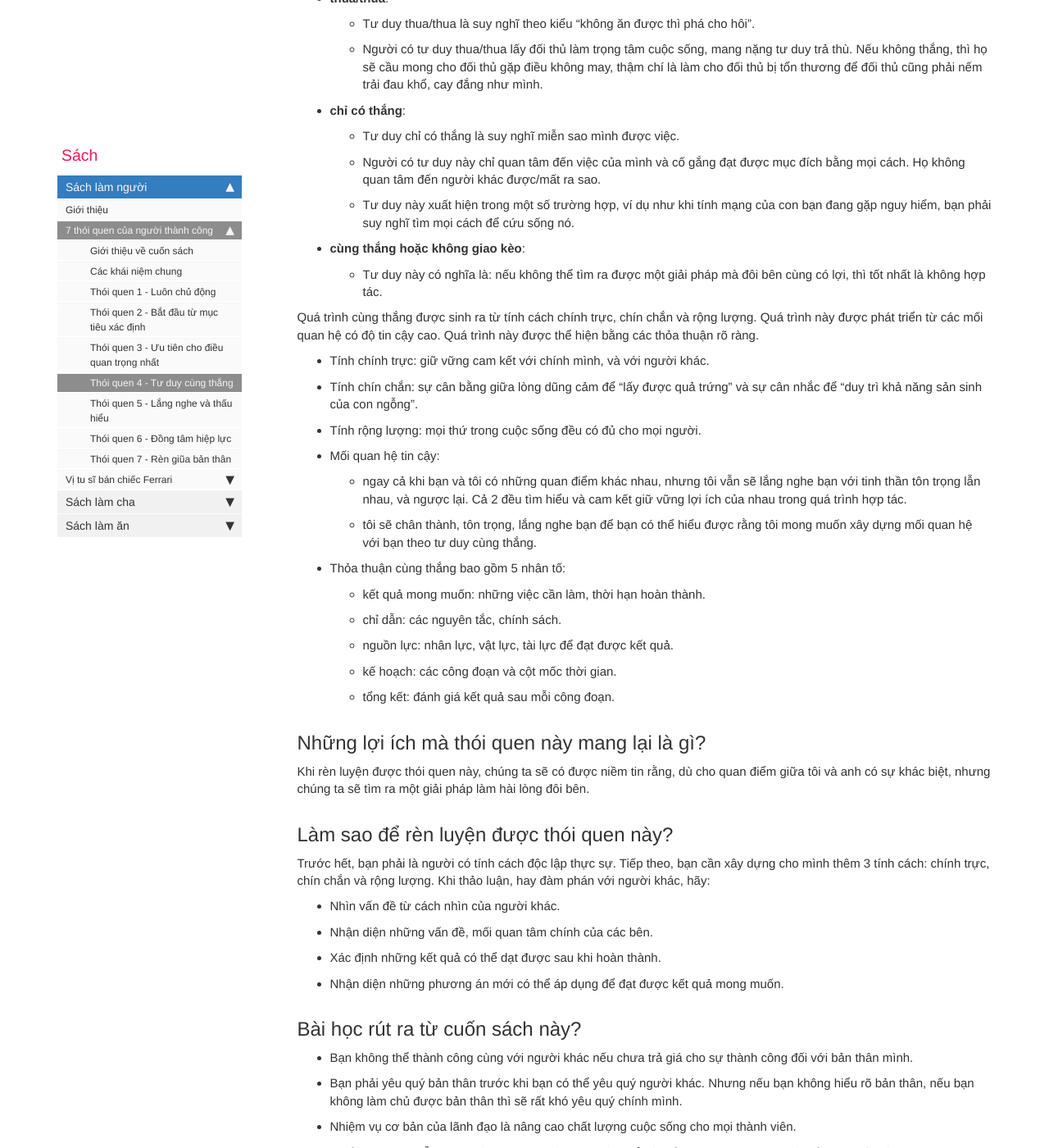
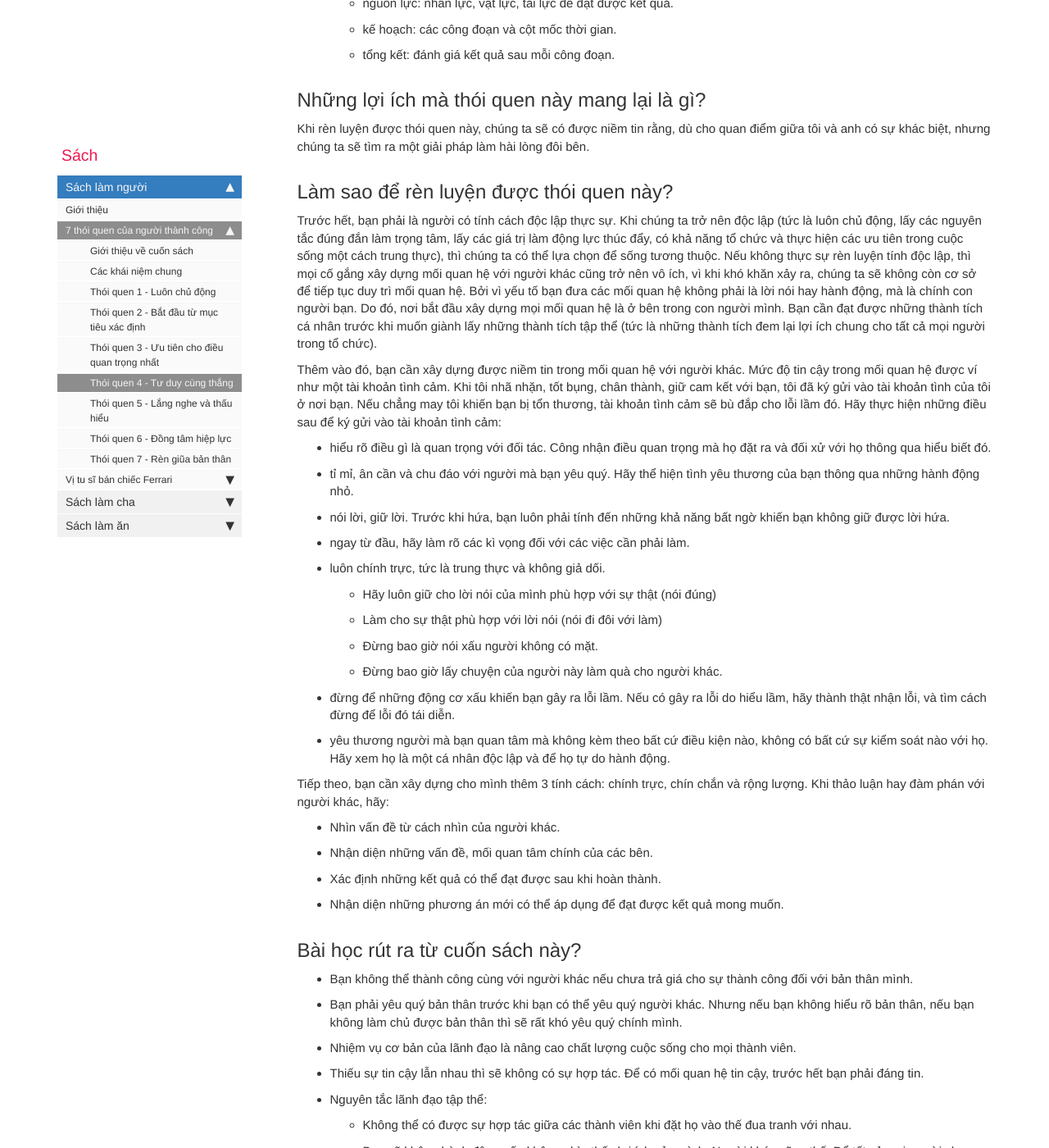
Before and after one commit to vietnam-engineer/vietnam-engineer.github.io, a Jekyll site: the page built from pages/thu_gian/sach/bay_thoi_quen/thoi_quen_4.md, in a window 1280 px wide and 1400 px high, scrolled down 2169 px. Shown: the whole window at 82% size. Built offline with Jekyll 4.4.1, drawn with Linux system fonts in a browser that asks for light colours; comment, search, counter and statistics services are not loaded; some of the changed text lies outside the part shown.

Commit message:
Cập nhật: tóm tắt sách 7 thói quen của người thành công (#10)
* Update: hieu chinh bay_thoi_quen/gioi_thieu.md

* Update: hieu chinh bay_thoi_quen/cac_khai_niem.md

* Update: hieu chinh bay_thoi_quen/thoi_quen_1.md

* Update: hieu chinh bay_thoi_quen/thoi_quen_2.md

* Update: hieu chinh bay_thoi_quen/thoi_quen_3.md

* Update: hieu chinh bay_thoi_quen/thoi_quen_4.md

```diff
--- a/pages/thu_gian/sach/bay_thoi_quen/cac_khai_niem.md
+++ b/pages/thu_gian/sach/bay_thoi_quen/cac_khai_niem.md
@@ -30,6 +31,8 @@ Giá trị là những điều được chúng ta coi trọng, và nó nằm bê
 
 Nguyên tắc là các quy luật tự nhiên, nằm bên ngoài chúng ta. Nguyên tắc tồn tại, bất kể chúng ta có nhận ra hay không. Nguyên tắc chi phối mọi kết quả từ hành động của chúng ta. Tuân thủ nguyên tắc, chúng ta sẽ tồn tại và phát triển. Vi phạm nguyên tắc, chúng ta sẽ suy yếu và diệt vong.
 
+Theo tác giả, để đạt được thành công bền vững, chúng ta cần xây dựng hệ giá trị cá nhân dựa trên các nguyên tắc tự nhiên. Khi giá trị của bạn phù hợp với các nguyên tắc (như trung thực, kiên trì, tôn trọng), bạn sẽ tạo ra một cuộc sống cân bằng và thành công lâu dài. Ngược lại, nếu giá trị đi ngược lại nguyên tắc, bạn có thể gặp rắc rối hoặc thất bại.
+
 ## Quan điểm "bắt đầu từ bên trong"
 
 Theo quan điểm này, để giải quyết được những thách thức trong cuộc sống cũng như đạt được những điều mình mong muốn, chúng ta phải thay đổi, bắt đầu từ bên trong bản thân chúng ta. "Bắt đầu từ bên trong" nghĩa là xây dựng mô thức và tính cách bên trong bản thân mình dựa trên các nguyên tắc. Ví dụ:
@@ -46,15 +49,20 @@ Thói quen là những hành động chúng ta thường làm. Thói quen thể
 
 Thói quen có một sức hút rất lớn. Có thể liên tưởng, thói quen giống như lực hút của Trái Đất. Trọng lực cản trở con người bay vào không gian, nhưng cũng giúp liên kết thế giới này, giữ cho vạn vật được ổn định. Tương tự, một thói quen có thể cản trở chúng ta trở thành phiên bản tốt hơn của mình, nhưng cũng có thể tạo ra những yếu tố cần thiết nhằm mang lại thành công trong cuộc sống. Thói quen có thể xây dựng được, và cũng có thể từ bỏ được. Cả hai đều đòi hỏi phải có một quyết tâm cao. Mọi sự cất cánh đều cần một nỗ lực phi thường.
 
-Thói quen là giao điểm của tri thức, kỹ năng và khát vọng. Để xây dựng được một thói quen, đòi hỏi phải có được cả 3 yếu tố này:
+Tác giả định nghĩa thói quen là giao điểm của tri thức, kỹ năng và khát vọng.
 - Tri thức = làm gì, tại sao làm.
 - Kỹ năng = làm như thế nào.
 - Khát vọng = động cơ thúc đẩy hành động.
 
+Theo tác giả, một thói quen chỉ hình thành khi cả ba yếu tố tri thức, kỹ năng, và khát vọng cùng tồn tại và giao thoa. Nếu thiếu một trong ba yếu tố, thói quen sẽ không bền vững:
+- Thiếu tri thức: Bạn không biết phải làm gì hoặc tại sao, dẫn đến hành động mù quáng hoặc không hiệu quả.
+- Thiếu kỹ năng: Bạn biết điều cần làm nhưng không biết cách thực hiện, dẫn đến thất bại trong việc áp dụng.
+- Thiếu khát vọng: Bạn biết lý do và cách làm, nhưng không có động lực, nên bạn không bắt đầu hoặc bỏ dở giữa chừng.
+
 Lấy ví dụ, để có được thói quen lắng nghe người khác, bạn cần có:
-- Tri thức = hiểu tại sao phải lắng nghe người khác.
-- Kỹ năng = biết cách lắng nghe người khác như thế nào là hợp lý.
-- Khát vọng = mong muốn giao tiếp với người khác một cách chân thành.
+- Tri thức: Bạn hiểu rằng lắng nghe chủ động giúp xây dựng mối quan hệ tốt hơn và cải thiện giao tiếp ("tại sao làm"). Bạn cũng biết lắng nghe chủ động bao gồm việc chú ý, không ngắt lời, và phản hồi một cách đồng cảm ("làm gì").
+- Kỹ năng: Bạn luyện tập các kỹ thuật như nhìn vào mắt người nói, đặt câu hỏi mở, hoặc tóm tắt ý của họ để thể hiện sự thấu hiểu ("làm như thế nào").
+- Khát vọng: Bạn muốn giao tiếp với người khác một cách chân thành, muốn xây dựng lòng tin với đồng nghiệp hoặc gia đình, và cảm thấy việc lắng nghe là giá trị quan trọng ("động cơ thúc đẩy hành động").
 
 ## Quá trình trưởng thành
 
--- a/pages/thu_gian/sach/bay_thoi_quen/gioi_thieu.md
+++ b/pages/thu_gian/sach/bay_thoi_quen/gioi_thieu.md
@@ -37,11 +38,9 @@ Nếu một vài điều trên đúng với bạn, và nếu bạn muốn cải
 
 ## Bạn có muốn thay đổi bản thân theo hướng tích cực không?
 
-Hẳn là ai trong chúng ta cũng muốn nhiều điều tốt đẹp đến với mình. Nếu vậy thì, điều chúng ta cần phải làm, và cũng là điều duy nhất chúng ta có thể làm, đó là thay đổi bản thân mình theo hướng tích cực. Bởi vì ngoài bản thân mình ra, mình không thể thay đổi được những thứ nằm bên ngoài tầm kiểm soát, như là hoàn cảnh hay những người xung quanh mình. Nếu chúng ta cố gắng thay đổi người khác theo ý mình, trong khi bản thân mình còn đầy khiếm khuyết, thì chúng ta chẳng thể thành công. Không ai có thể thuyết phục được người khác thay đổi, dù bằng lý lẽ hay sự lôi kéo tình cảm. Mỗi cánh cửa của sự thay đổi chỉ có thể mở được từ bên trong bản thân mỗi người.
+Hẳn là ai trong chúng ta cũng muốn nhiều điều tốt đẹp đến với mình. Nếu vậy thì, điều chúng ta cần phải làm, và cũng là điều duy nhất chúng ta có thể làm, đó là thay đổi bản thân mình theo hướng tích cực. Bởi vì ngoài bản thân mình ra, mình không thể thay đổi được những thứ nằm bên ngoài tầm kiểm soát, như hoàn cảnh hay những người xung quanh, kể cả là những người thân. Nếu chúng ta cố gắng thay đổi người khác theo ý mình, trong khi bản thân mình còn đầy khiếm khuyết, thì chúng ta chẳng thể thành công. Không ai có thể thuyết phục được người khác thay đổi, dù bằng lý lẽ hay sự lôi kéo tình cảm. Mỗi cánh cửa của sự thay đổi chỉ có thể mở được từ bên trong bản thân mỗi người.
 
-Nói theo ngôn ngữ máy tính, điều kiện hoàn cảnh là đầu vào không thay đổi (giá trị tại từng thời điểm có thể khác đi, nhưng dải giá trị của đầu vào thì không đổi). Nếu muốn có kết quả đầu ra tốt hơn, đẹp hơn dù cho đầu vào có giá trị nào đi chăng nữa, bạn buộc phải nâng cấp bộ xử lý cũng như phần mềm vận hành của máy tính.
-
-Hãy tập trung vào bản thân, sống hết mình và tỏa sáng như mặt trời, mọi thứ sẽ phải tự thay đổi theo bạn.
+Nói theo ngôn ngữ máy tính, điều kiện hoàn cảnh là đầu vào. Nếu muốn có kết quả đầu ra tốt hơn, đẹp hơn dù cho đầu vào có giá trị nào đi chăng nữa, bạn buộc phải nâng cấp bộ xử lý cũng như phần mềm vận hành của máy tính. Hãy tập trung vào bản thân, sống hết mình và tỏa sáng như mặt trời, mọi thứ sẽ phải tự thay đổi theo bạn.
 
 
 ## Cuốn sách này có thể giúp gì cho bạn?
@@ -52,8 +51,7 @@ Tiếp theo nữa, nếu bạn vận dụng được những gì đã đọc, t
 
 Như tựa đề, cuốn sách này sẽ tập trung làm rõ:
 - Thành công là gì? Mấu chốt của thành công nằm ở đâu?
-- Thói quen là gì?
-- Những thói quen nào đóng góp vào sự thành công?
+- Thói quen là gì? Những thói quen nào đóng góp vào sự thành công?
 
 
 ## Bạn nên sử dụng cuốn sách này như thế nào?
--- a/pages/thu_gian/sach/bay_thoi_quen/thoi_quen_1.md
+++ b/pages/thu_gian/sach/bay_thoi_quen/thoi_quen_1.md
@@ -55,6 +56,6 @@ Rèn luyện được thói quen này, bạn sẽ:
     - Đó là những phản ánh rời rạc, không đúng bản chất.
     - Chúng ta có đủ khả năng để tự nhận thức bản thân mình.
 - Vấn đề không nằm ở sự việc chúng ta gặp, mà nằm ở cách chúng ta phản ứng với nó. Kích thích là việc của môi trường, còn phản ứng như thế nào lại là việc của chúng ta.
-- Hành vi là kết quả của những quyết định mà chúng ta đưa ra. Cho nên, nếu cuộc sống của chúng ta phụ thuộc vào điều kiện, hoàn cảnh thì lỗi thuộc về chúng ta, vì chúng ta đã để cho những sự việc khách quan điều khiển bản thân.
-- Hạnh phúc hay bất hạnh đều xuất phát từ sự lựa chọn của chúng ta. Chủ động lựa chọn cũng chính là sự tự do, và là nguồn gốc của hạnh phúc.
-- Hãy thừa nhận sai lầm để sửa chữa và rút ra bài học. Khi đó, thất bại của ngày hôm nay sẽ là thành công của ngày mai.
+- Nếu cuộc sống của chúng ta phụ thuộc vào điều kiện, hoàn cảnh thì lỗi thuộc về chúng ta, vì chúng ta đã cho phép những sự việc khách quan điều khiển bản thân.
+- Hạnh phúc hay bất hạnh đều xuất phát từ sự lựa chọn của chúng ta. Nếu bạn chọn sống chủ động, bạn sẽ có được sự tự do, và đó là nguồn gốc của hạnh phúc. Ngược lại, nếu bạn chọn sống bị động, bạn sẽ mất đi tự do, và đó là nguồn gốc của bất hạnh.
+- Hãy thừa nhận sai lầm để sửa chữa và rút ra bài học. Khi đó, thất bại của ngày hôm nay sẽ là bước đệm cho thành công của ngày mai.
--- a/pages/thu_gian/sach/bay_thoi_quen/thoi_quen_2.md
+++ b/pages/thu_gian/sach/bay_thoi_quen/thoi_quen_2.md
@@ -8,7 +9,7 @@ folder: bay_thoi_quen
 
 ## Thế nào là bắt đầu từ mục tiêu xác định?
 
-Bắt đầu từ mục tiêu xác định có nghĩa là thực hiện các vai trò khác nhau trong cuộc đời với những giá trị và phương hướng rõ ràng.
+Bắt đầu từ mục tiêu xác định có nghĩa là thực hiện các vai trò khác nhau trong cuộc đời dựa trên sự hiểu biết rõ ràng về những kết quả mong muốn, và cả những giá trị cốt lõi của bản thân.
 
 Nhiều người trong chúng ta cố gắng lao vào làm việc ngày một nhiều hơn để leo lên chiếc thang thu nhập hay danh vọng, nhưng rồi cuối cùng lại phát hiện ra rằng ta đã leo nhầm chiếc thang. Những gì ta đã đạt được nhiều khi phải trả giá bằng những thứ còn quý hơn như thế. Tham vọng của chúng ta đã che khuất những gì thực sự có ý nghĩa với mình. Cuộc sống sẽ khác đi nếu chúng ta nhận thức được điều gì thực sự quan trọng, và luôn giữ điều đó trong tâm trí mình.
 
@@ -33,6 +34,12 @@ Khi cả 4 yếu tố này ở mức độ cao và bền vững, bạn sẽ đư
 ## Làm sao để rèn luyện được thói quen này?
 
 
+- Luôn hình dung rõ ràng về mục tiêu muốn đạt được trước khi bắt tay vào thực hiện. Hãy cố gắng nhìn thấy, cảm thấy, trải nghiệm trước khi thực sự hành động. Ví dụ:
+    - Trước khi bắt đầu cuộc hành trình, cần xác định địa điểm muốn đến, và vạch ra một lộ trình tốt nhất.
+    - Trước khi phát biểu, cần xác định điều muốn nói, và ghi trước ra giấy.
+    - Trước khi xây nhà, cần hình dung rõ về kiểu dáng ngôi nhà mình muốn ở, và tạo bản vẽ thiết kế chi tiết.
+    - Trước khi bắt đầu sự nghiệp kinh doanh, cần xác định rõ sản phẩm mình muốn làm, dịch vụ mình muốn đưa vào thị trường, và lên kế hoạch về nhân sự, tài chính, nghiên cứu phát triển, sản xuất, tiếp thị…
+    - Trước khi sống tiếp, cần hình dung rõ về con người mình muốn trở thành, và lên kế hoạch để từng bước trở thành con người đó.
 - Hãy tự viết ra một bản tuyên ngôn sứ mệnh cá nhân ở những vai trò khác nhau. Đứng ở mỗi vai trò:
     - Bạn muốn trở thành người có tính cách như thế nào?
     - Bạn sẽ làm gì?
--- a/pages/thu_gian/sach/bay_thoi_quen/thoi_quen_3.md
+++ b/pages/thu_gian/sach/bay_thoi_quen/thoi_quen_3.md
@@ -29,15 +30,7 @@ Bạn sẽ tăng cường khả năng tổ chức công việc của mình xoay
     - Lựa chọn một đến hai mục tiêu của từng vai trò mà chúng ta có thể hoàn thành trong vòng một tuần. Nếu mục tiêu này phù hợp với những việc quan trọng nhưng không khẩn cấp đã xác định ở trên thì càng tốt.
     - Lên lịch cụ thể cho các mục tiêu này trong tuần kế tiếp.
 - Trong quá trình thực hiện kế hoạch tuần, hãy dành ra vài phút mỗi sáng để xem lại lịch trình làm việc, và nếu cần thì điều chỉnh lại cho thích hợp. Hãy thực hiện lịch làm việc mà mình đã lập ra một cách nghiêm túc bằng ý chí độc lập của mình.
-
-
-## Bài học rút ra từ cuốn sách này?
-
-
-- Khi lập kế hoạch, đừng quá tập trung vào sự việc và thời gian. Hãy tập trung vào mục tiêu duy trì sự cân bằng giữa thành tích và các mối quan hệ trước, sau đó mới tập trung vào vấn đề sự việc và thời gian.
-- Nếu không nắm được điều gì là quan trọng và đâu là kết quả mong muốn, chúng ta sẽ dễ dàng bị lệch hướng sang giải quyết các vấn đề khẩn cấp.
-- Đừng quá chú tâm vào vấn đề khó khăn trước mắt, mà hãy chú tâm vào các cơ hội.
-- Nếu muốn gia tăng kết quả cũng như năng lực sản xuất, chúng ta cần phải giao phó công việc cho người khác. Khi đã giao phó:
+- Hãy tập chia nhỏ công việc và giao phó công việc cho người khác trong phạm vi quyền hạn của mình. Khi đã giao phó:
     - hãy tin tưởng vào sự tự nhận thức, trí tưởng tượng, lương tâm và ý chí của người được giao phó.
     - hãy nêu ra những việc cần phải hoàn thành và kết quả mong muốn nhưng đừng nói với họ phải làm như thế nào. Hãy cho họ quyền lựa chọn phương pháp và để họ tự chịu trách nhiệm về kết quả.
     - hãy cởi mở nói về những vấn đề có thể phát sinh nhưng không nên nói với họ cần phải làm gì hoặc không được làm gì. Hãy để cho họ được làm bất cứ điều gì trong phạm vi được ủy quyền, và cho họ cơ hội được học hỏi từ các sai lầm.
@@ -45,3 +38,11 @@ Bạn sẽ tăng cường khả năng tổ chức công việc của mình xoay
     - hãy đặt ra các chuẩn mức để đánh giá kết quả và xác định thời điểm tiến hành đánh giá.
     - hãy chỉ rõ điều gì sẽ xảy ra, cả tốt lẫn xấu theo kết quả đánh giá.
     - hãy dành thời gian huấn luyện, chỉ dẫn cho người được giao phó nếu cần thiết.
+
+
+## Bài học rút ra từ cuốn sách này?
+
+- Khi lập kế hoạch, đừng quá tập trung vào sự việc và thời gian. Hãy tập trung vào mục tiêu duy trì sự cân bằng giữa thành tích và các mối quan hệ trước, sau đó mới tập trung vào vấn đề sự việc và thời gian.
+- Nếu không nắm được điều gì là quan trọng và đâu là kết quả mong muốn, chúng ta sẽ dễ dàng bị lệch hướng sang giải quyết các vấn đề khẩn cấp.
+- Đừng quá chú tâm vào vấn đề khó khăn trước mắt, mà hãy chú tâm vào các cơ hội.
+- Nếu muốn gia tăng kết quả cũng như năng lực sản xuất, chúng ta cần phải giao phó công việc cho người khác.
--- a/pages/thu_gian/sach/bay_thoi_quen/thoi_quen_4.md
+++ b/pages/thu_gian/sach/bay_thoi_quen/thoi_quen_4.md
@@ -55,6 +35,7 @@ Tư duy cùng thắng là một trong sáu mô thức của mối quan hệ gi
     - Tư duy này xuất hiện trong một số trường hợp, ví dụ như khi tính mạng của con bạn đang gặp nguy hiểm, bạn phải suy nghĩ tìm mọi cách để cứu sống nó.
 - **cùng thắng hoặc không giao kèo**:
     - Tư duy này có nghĩa là: nếu không thể tìm ra được một giải pháp mà đôi bên cùng có lợi, thì tốt nhất là không hợp tác.
+    - Đây là một hình thức thấp hơn của tư duy cùng thắng.
 
 Quá trình cùng thắng được sinh ra từ tính cách chính trực, chín chắn và rộng lượng. Quá trình này được phát triển từ các mối quan hệ có độ tin cậy cao. Quá trình này được thể hiện bằng các thỏa thuận rõ ràng.
 - Tính chính trực: giữ vững cam kết với chính mình, và với người khác.
@@ -77,11 +58,26 @@ Khi rèn luyện được thói quen này, chúng ta sẽ có được niềm ti
 
 ## Làm sao để rèn luyện được thói quen này?
 
-Trước hết, bạn phải là người có tính cách độc lập thực sự. Tiếp theo, bạn cần xây dựng cho mình thêm 3 tính cách: chính trực, chín chắn và rộng lượng.
-Khi thảo luận, hay đàm phán với người khác, hãy:
+Trước hết, bạn phải là người có tính cách độc lập thực sự. Khi chúng ta trở nên độc lập (tức là luôn chủ động, lấy các nguyên tắc đúng đắn làm trọng tâm, lấy các giá trị làm động lực thúc đẩy, có khả năng tổ chức và thực hiện các ưu tiên trong cuộc sống một cách trung thực), thì chúng ta có thể lựa chọn để sống tương thuộc. Nếu không thực sự rèn luyện tính độc lập, thì mọi cố gắng xây dựng mối quan hệ với người khác cũng trở nên vô ích, vì khi khó khăn xảy ra, chúng ta sẽ không còn cơ sở để tiếp tục duy trì mối quan hệ. Bởi vì yếu tố bạn đưa các mối quan hệ không phải là lời nói hay hành động, mà là chính con người bạn. Do đó, nơi bắt đầu xây dựng mọi mối quan hệ là ở bên trong con người mình. Bạn cần đạt được những thành tích cá nhân trước khi muốn giành lấy những thành tích tập thể (tức là những thành tích đem lại lợi ích chung cho tất cả mọi người trong tổ chức).
+
+Thêm vào đó, bạn cần xây dựng được niềm tin trong mối quan hệ với người khác. Mức độ tin cậy trong mối quan hệ được ví như một tài khoản tình cảm. Khi tôi nhã nhặn, tốt bụng, chân thành, giữ cam kết với bạn, tôi đã ký gửi vào tài khoản tình của tôi ở nơi bạn. Nếu chẳng may tôi khiến bạn bị tổn thương, tài khoản tình cảm sẽ bù đắp cho lỗi lầm đó. Hãy thực hiện những điều sau để ký gửi vào tài khoản tình cảm:
+- hiểu rõ điều gì là quan trọng với đối tác. Công nhận điều quan trọng mà họ đặt ra và đối xử với họ thông qua hiểu biết đó.
+- tỉ mỉ, ân cần và chu đáo với người mà bạn yêu quý. Hãy thể hiện tình yêu thương của bạn thông qua những hành động nhỏ.
+- nói lời, giữ lời. Trước khi hứa, bạn luôn phải tính đến những khả năng bất ngờ khiến bạn không giữ được lời hứa.
+- ngay từ đầu, hãy làm rõ các kì vọng đối với các việc cần phải làm.
+- luôn chính trực, tức là trung thực và không giả dối.
+    - Hãy luôn giữ cho lời nói của mình phù hợp với sự thật (nói đúng)
+    - Làm cho sự thật phù hợp với lời nói (nói đi đôi với làm)
+    - Đừng bao giờ nói xấu người không có mặt.
+    - Đừng bao giờ lấy chuyện của người này làm quà cho người khác.
+- đừng để những động cơ xấu khiến bạn gây ra lỗi lầm. Nếu có gây ra lỗi do hiểu lầm, hãy thành thật nhận lỗi, và tìm cách đừng để lỗi đó tái diễn.
+- yêu thương người mà bạn quan tâm mà không kèm theo bất cứ điều kiện nào, không có bất cứ sự kiểm soát nào với họ. Hãy xem họ là một cá nhân độc lập và để họ tự do hành động.
+
+Tiếp theo, bạn cần xây dựng cho mình thêm 3 tính cách: chính trực, chín chắn và rộng lượng.
+Khi thảo luận hay đàm phán với người khác, hãy:
 - Nhìn vấn đề từ cách nhìn của người khác.
 - Nhận diện những vấn đề, mối quan tâm chính của các bên.
-- Xác định những kết quả có thể dạt được sau khi hoàn thành.
+- Xác định những kết quả có thể đạt được sau khi hoàn thành.
 - Nhận diện những phương án mới có thể áp dụng để đạt được kết quả mong muốn.
 
 
```
Also changed, not shown: other parts of pages/thu_gian/sach/bay_thoi_quen/cac_khai_niem.md (+2 -1 lines), other parts of pages/thu_gian/sach/bay_thoi_quen/gioi_thieu.md (+1 -0 lines), other parts of pages/thu_gian/sach/bay_thoi_quen/thoi_quen_1.md (+1 -0 lines), other parts of pages/thu_gian/sach/bay_thoi_quen/thoi_quen_2.md (+3 -8 lines), other parts of pages/thu_gian/sach/bay_thoi_quen/thoi_quen_3.md (+1 -0 lines), other parts of pages/thu_gian/sach/bay_thoi_quen/thoi_quen_4.md (+1 -21 lines).
